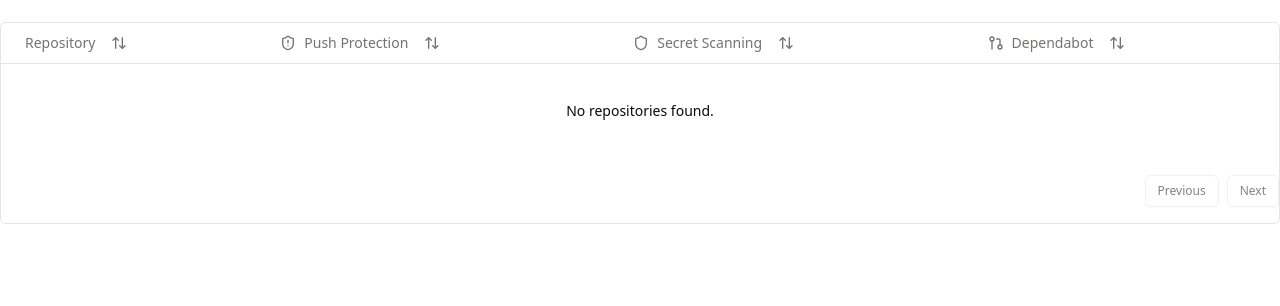
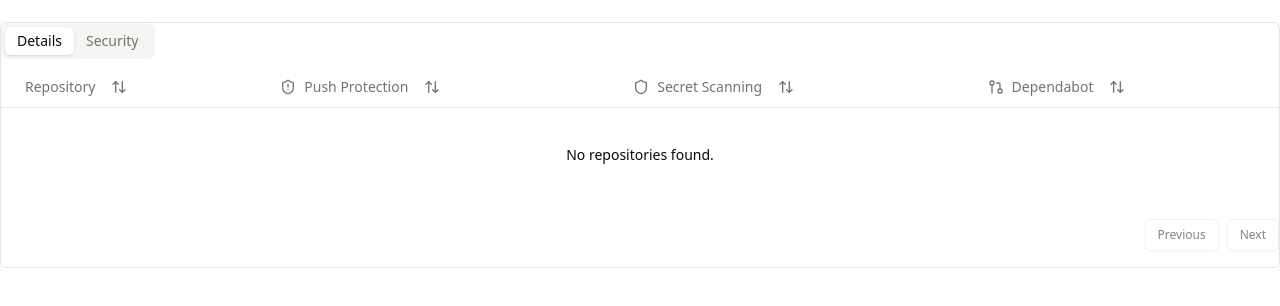
Before and after one commit to JackPlowman/repo-overseer, an Astro site in the folder dashboard/: page / in a window 1280 px wide. Shown: the part 98-404 px from the top of the page. Built offline with nearby package versions, Linux system fonts and the light colour scheme; Astro itself is replaced by a stand-in of ours.

Commit message:
refactor: Refactor data table to be under tabs (#132)
# Pull Request

## Description

This pull request introduces several updates to the `dashboard` project,
including dependency updates, the addition of new UI components, and
modifications to existing components to utilize these new additions.

### Dependency Updates:
* Added `@radix-ui/react-tabs` to `dashboard/package-lock.json` and
`dashboard/package.json`
[[1]](diffhunk://#diff-ed953a47c378f3fc19c8e0152346ac0ffa9162d0ffacdbae96c4d9ffbcf479a6R15)
[[2]](diffhunk://#diff-2d8d55c799cd71f1b35e831f075f8178ed1734c4820a2ad548b4dd24d6938d7cR16).
* Fixed versions for `prettier` and `prettier-plugin-tailwindcss` in
`dashboard/package-lock.json`.
* Added multiple `@radix-ui` dependencies to
`dashboard/package-lock.json`, including `@radix-ui/primitive`,
`@radix-ui/react-collection`, `@radix-ui/react-context`,
`@radix-ui/react-direction`, `@radix-ui/react-id`,
`@radix-ui/react-presence`, `@radix-ui/react-primitive`,
`@radix-ui/react-roving-focus`, `@radix-ui/react-use-callback-ref`,
`@radix-ui/react-use-controllable-state`, and
`@radix-ui/react-use-layout-effect`
[[1]](diffhunk://#diff-ed953a47c378f3fc19c8e0152346ac0ffa9162d0ffacdbae96c4d9ffbcf479a6R2115-R2146)
[[2]](diffhunk://#diff-ed953a47c378f3fc19c8e0152346ac0ffa9162d0ffacdbae96c4d9ffbcf479a6R2162-R2287)
[[3]](diffhunk://#diff-ed953a47c378f3fc19c8e0152346ac0ffa9162d0ffacdbae96c4d9ffbcf479a6R2306-R2383).

### Component Additions:
* Created a new `tabs` component in
`dashboard/src/components/ui/tabs.tsx` using `@radix-ui/react-tabs`.

### Component Modifications:
* Updated `RepositoryTable` component in
`dashboard/src/components/RepositoryTable.tsx` to use the new `Tabs`
component, allowing for tabbed content display.

### Page Modifications:
* Imported the new `Tabs` component in
`dashboard/src/pages/index.astro`.

Fixes #131

```diff
--- a/dashboard/package.json
+++ b/dashboard/package.json
@@ -13,6 +13,7 @@
     "@astrojs/sitemap": "3.2.1",
     "@astrojs/tailwind": "5.1.4",
     "@radix-ui/react-slot": "1.1.1",
+    "@radix-ui/react-tabs": "^1.1.2",
     "@tanstack/react-table": "8.20.6",
     "@types/react": "19.0.7",
     "@types/react-dom": "19.0.3",
--- a/dashboard/src/components/RepositoryTable.tsx
+++ b/dashboard/src/components/RepositoryTable.tsx
@@ -1,7 +1,19 @@
 import { columns } from "@/components/columns"
 import { DataTable } from "@/components/data-table"
+import { Tabs, TabsContent, TabsList, TabsTrigger } from "@/components/ui/tabs"
 import { repositories } from "@/data/repositories.json"
 
 export default function RepositoryTable() {
-  return <DataTable columns={columns} data={repositories} />
+  return (
+    <Tabs defaultValue="details" className="w-full">
+      <TabsList>
+        <TabsTrigger value="details">Details</TabsTrigger>
+        <TabsTrigger value="security">Security</TabsTrigger>
+      </TabsList>
+      <TabsContent value="details">
+        <DataTable columns={columns} data={repositories} />
+      </TabsContent>
+      <TabsContent value="security">Put content here</TabsContent>
+    </Tabs>
+  )
 }
--- /dev/null
+++ b/dashboard/src/components/ui/tabs.tsx
@@ -0,0 +1,53 @@
+import * as TabsPrimitive from "@radix-ui/react-tabs"
+import * as React from "react"
+
+import { cn } from "@/lib/utils"
+
+const Tabs = TabsPrimitive.Root
+
+const TabsList = React.forwardRef<
+  React.ElementRef<typeof TabsPrimitive.List>,
+  React.ComponentPropsWithoutRef<typeof TabsPrimitive.List>
+>(({ className, ...props }, ref) => (
+  <TabsPrimitive.List
+    ref={ref}
+    className={cn(
+      "inline-flex h-9 items-center justify-center rounded-lg bg-muted p-1 text-muted-foreground",
+      className
+    )}
+    {...props}
+  />
+))
+TabsList.displayName = TabsPrimitive.List.displayName
+
+const TabsTrigger = React.forwardRef<
+  React.ElementRef<typeof TabsPrimitive.Trigger>,
+  React.ComponentPropsWithoutRef<typeof TabsPrimitive.Trigger>
+>(({ className, ...props }, ref) => (
+  <TabsPrimitive.Trigger
+    ref={ref}
+    className={cn(
+      "inline-flex items-center justify-center whitespace-nowrap rounded-md px-3 py-1 text-sm font-medium ring-offset-background transition-all focus-visible:outline-none focus-visible:ring-2 focus-visible:ring-ring focus-visible:ring-offset-2 disabled:pointer-events-none disabled:opacity-50 data-[state=active]:bg-background data-[state=active]:text-foreground data-[state=active]:shadow",
+      className
+    )}
+    {...props}
+  />
+))
+TabsTrigger.displayName = TabsPrimitive.Trigger.displayName
+
+const TabsContent = React.forwardRef<
+  React.ElementRef<typeof TabsPrimitive.Content>,
+  React.ComponentPropsWithoutRef<typeof TabsPrimitive.Content>
+>(({ className, ...props }, ref) => (
+  <TabsPrimitive.Content
+    ref={ref}
+    className={cn(
+      "mt-2 ring-offset-background focus-visible:outline-none focus-visible:ring-2 focus-visible:ring-ring focus-visible:ring-offset-2",
+      className
+    )}
+    {...props}
+  />
+))
+TabsContent.displayName = TabsPrimitive.Content.displayName
+
+export { Tabs, TabsContent, TabsList, TabsTrigger }
```
Also changed, not shown: 1 other file.
